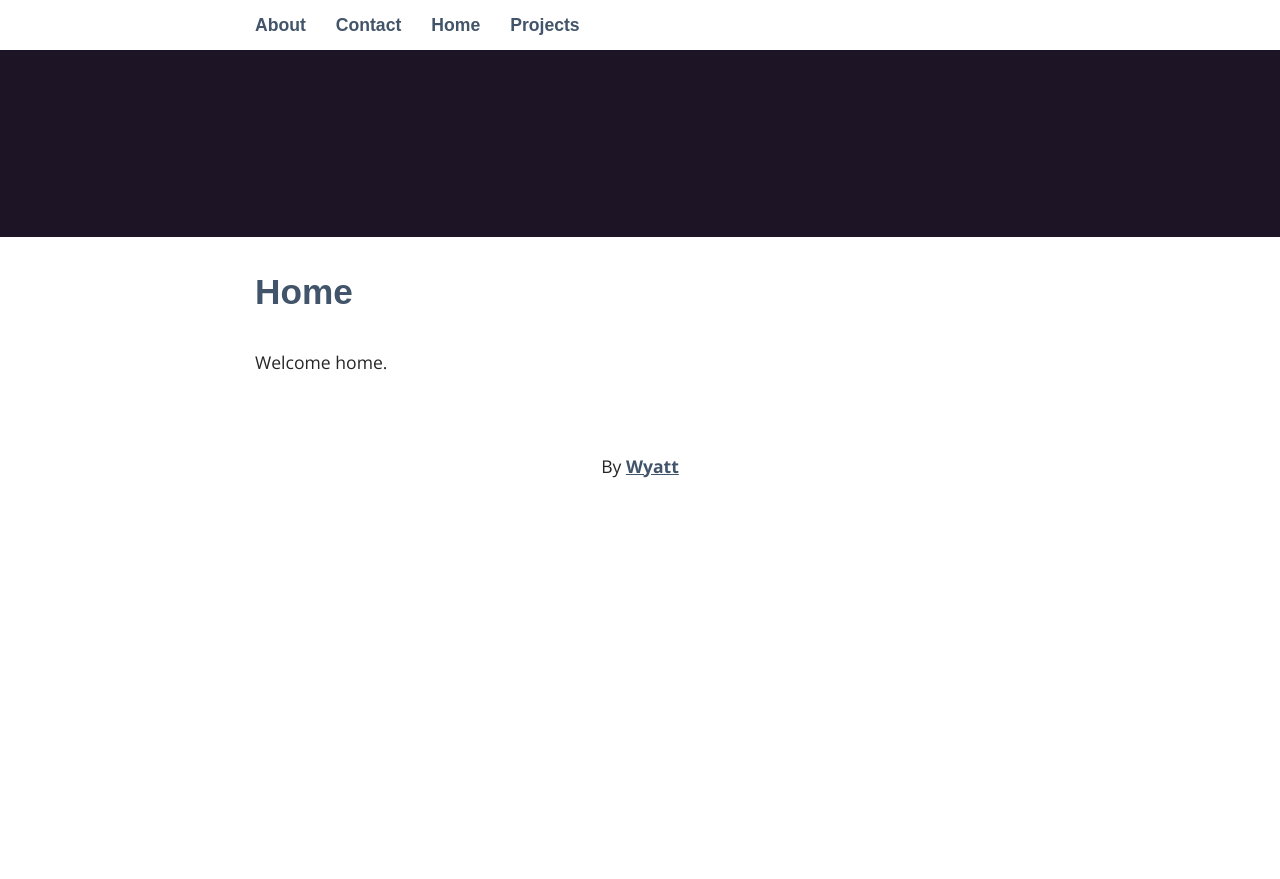
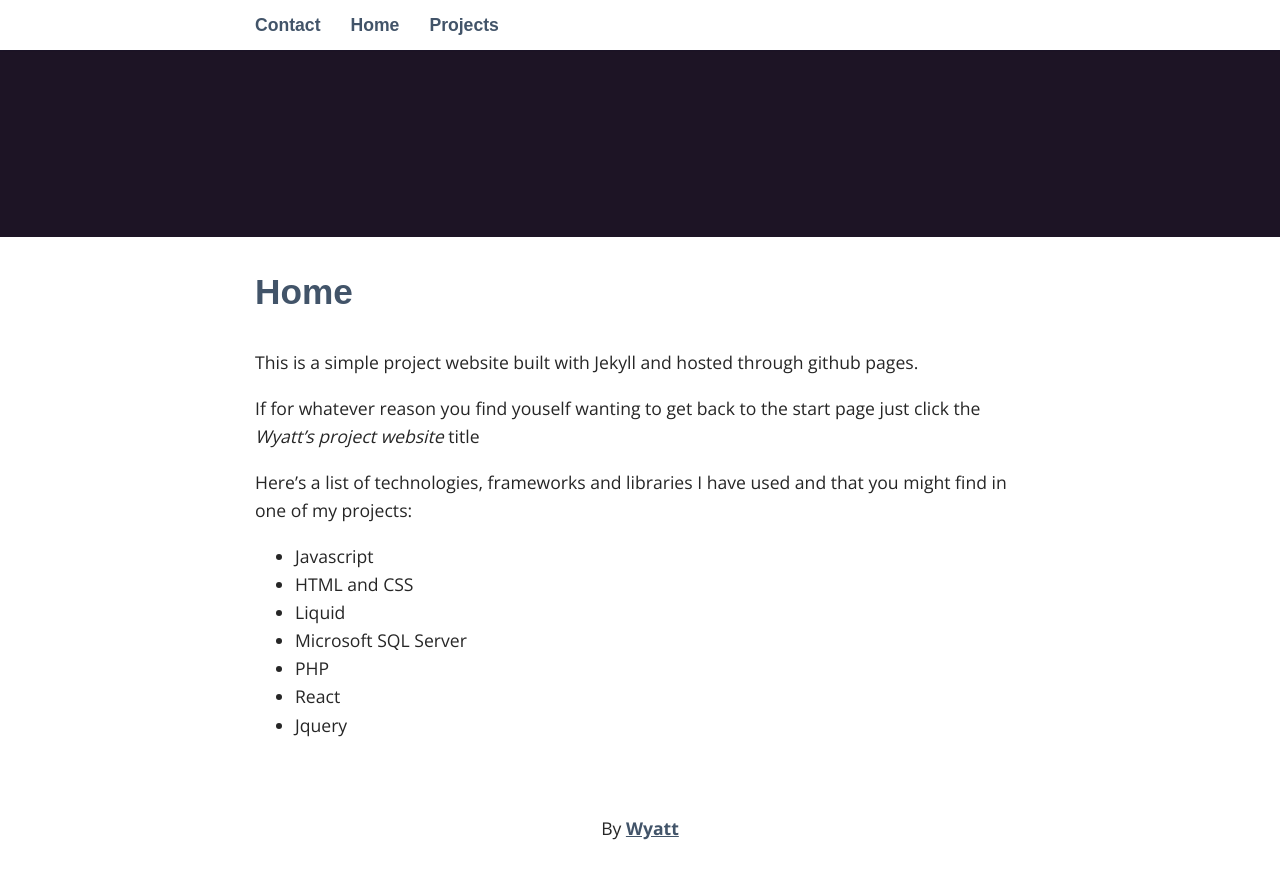
Before and after one commit to EagleEye33/WyattCC, a Jekyll site: the page built from _pages/03_home.md, in a window 1280 px wide and 900 px high, scrolled down 263 px. Shown: the top 879 px of the window. Built offline with Jekyll 4.4.1, drawn with Linux system fonts in a browser that asks for light colours; some web fonts are replaced; before the commit the page ends 900 px from its top, so only the background shows below that.

```diff
--- a/_config_dev.yml
+++ b/_config_dev.yml
@@ -23,7 +23,7 @@ email: wyattcolyn1248@gmail.com
 description: >- # this means to ignore newlines until "baseurl:"
   Wyatt Colyn's website.
 baseurl: "" # the subpath of your site, e.g. /blog
-url: 'http://localhost:4000' # the base hostname & protocol for your site, e.g. http://example.com
+url: 'http://localhost:4000/about' # the base hostname & protocol for your site, e.g. http://example.com
 twitter_username: n/a
 github_username:  EagleEye33
 
--- a/_includes/head.html
+++ b/_includes/head.html
@@ -6,7 +6,7 @@
 	<title>{% if page.title %}{{ page.title }}{% else %}{{ site.title }}{% endif %}</title>
 
 	<link rel="stylesheet" href="{{ "/css/main.css" | prepend: site.baseurl }}">
-	<link rel="canonical" href="{{ page.url | replace:'index.html','' | prepend: site.baseurl | prepend: site.url }}">
+	<link rel="canonical" href="{{ page.url | replace:'index.md','' | prepend: site.baseurl | prepend: site.url }}">
 	<link href='https://fonts.googleapis.com/css?family=Open+Sans:400,300,700,800,600' rel='stylesheet' type='text/css'>
 	<link href='https://fonts.googleapis.com/css?family=Muli:400,300' rel='stylesheet' type='text/css'>
 
--- a/_pages/03_home.md
+++ b/_pages/03_home.md
@@ -4,4 +4,16 @@ title: Home
 permalink: /home/
 ---
 
-Welcome home.
+This is a simple project website built with Jekyll and hosted through github pages.
+
+If for whatever reason you find youself wanting to get back to the start page just click the *Wyatt's project website* title
+
+Here's a list of technologies, frameworks and libraries I have used and that you might find in one of my projects:
+
+- Javascript
+- HTML and CSS
+- Liquid
+- Microsoft SQL Server
+- PHP
+- React
+- Jquery
```
Also changed, not shown: _pages/01_about.md (deleted, +0 -10 lines), _pages/02_contact.md (+3 -1 lines), index.html (deleted, +0 -7 lines), index.md (added, +15 -0 lines), _posts/2021-12-21-CryptoViewer.markdown (renamed from _posts/2021-12-21-FirstPost.markdown).
